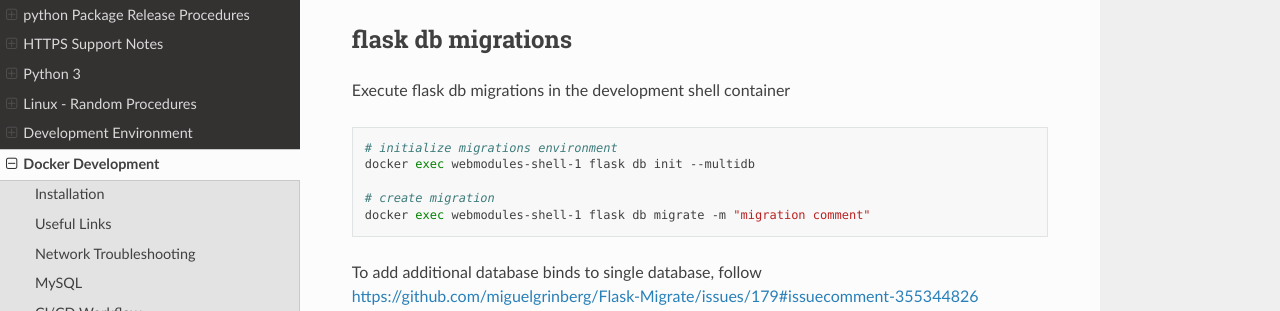
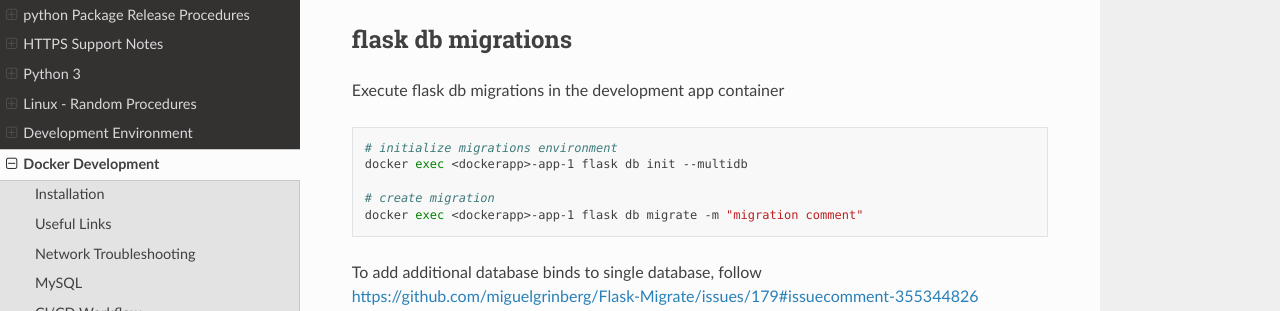
Before and after one commit to shanholtzerk/fork_loudevprocess, a Sphinx documentation site: the page built from docs/source/docker.rst, in a window 1280 px wide and 900 px high, scrolled down 7934 px. Shown: the part 177-488 px from the top of the window. Built offline with Sphinx 7.4.7 and the Read the Docs theme 2.0.0, drawn with Linux system fonts in a browser that asks for light colours.

Commit message:
update flask db migrations to avoid errors

```diff
--- a/docs/source/docker.rst
+++ b/docs/source/docker.rst
@@ -412,15 +412,15 @@ Apache setup example for production host:
 
 flask db migrations
 ---------------------------
-Execute flask db migrations in the development shell container
+Execute flask db migrations in the development app container
 
 .. code-block:: shell
 
     # initialize migrations environment
-    docker exec webmodules-shell-1 flask db init --multidb
+    docker exec <dockerapp>-app-1 flask db init --multidb
 
     # create migration
-    docker exec webmodules-shell-1 flask db migrate -m "migration comment"
+    docker exec <dockerapp>-app-1 flask db migrate -m "migration comment"
 
 To add additional database binds to single database, follow
 https://github.com/miguelgrinberg/Flask-Migrate/issues/179#issuecomment-355344826
```
